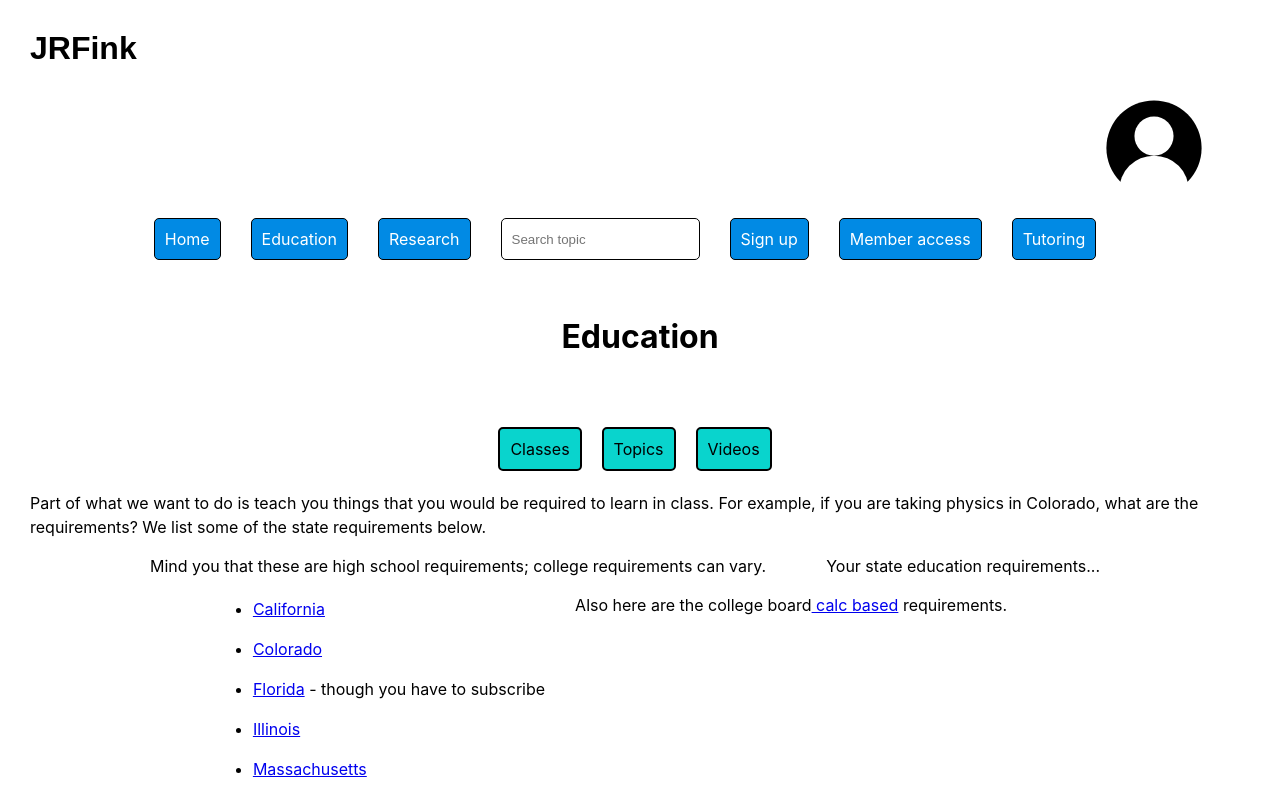
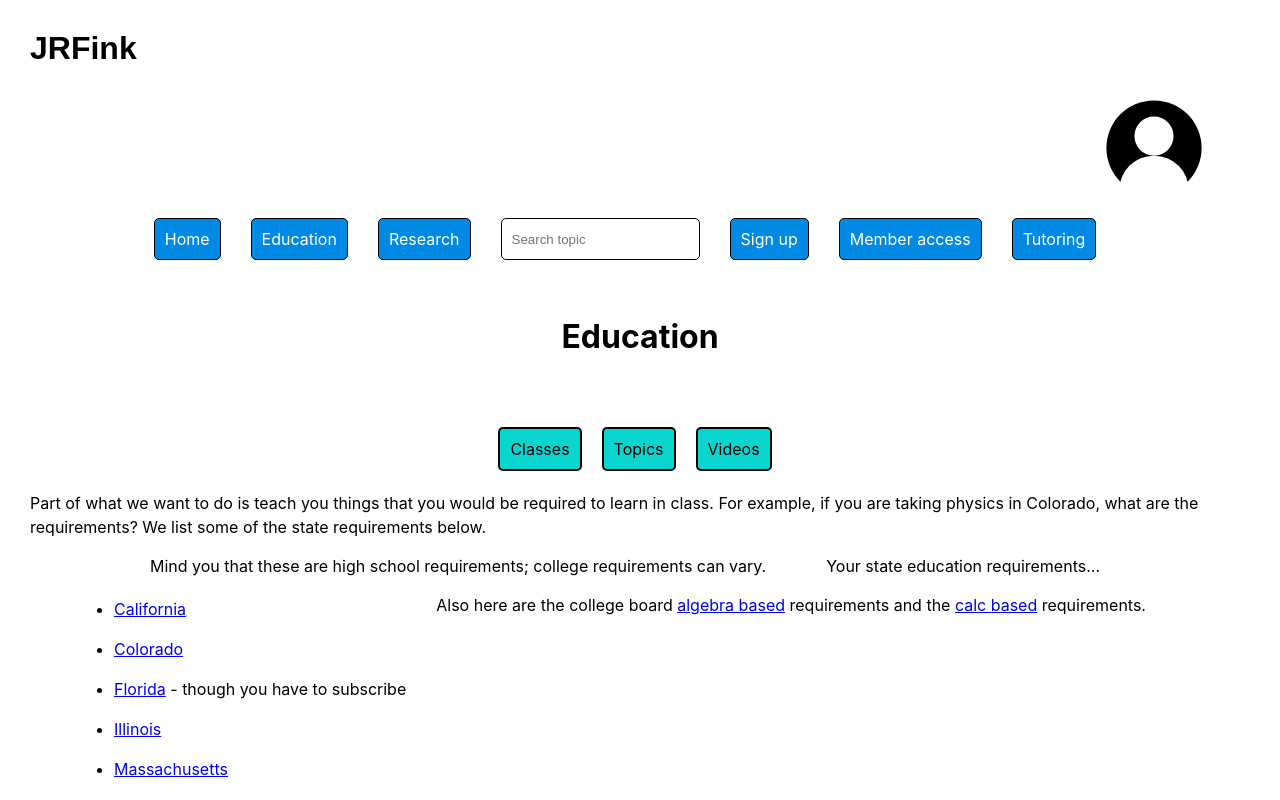
Before and after one commit to JRFink/jrfphyspagesnew, a Next.js app: page /education in a window 1280 px wide. Shown: the top 800 px of the page. Built offline with nearby package versions, Linux system fonts and the light colour scheme.

Commit message:
Update index.tsx

```diff
--- a/pages/education/index.tsx
+++ b/pages/education/index.tsx
@@ -53,7 +53,7 @@ Your state education requirements...
 </ul>
 <br />
 <p>
-Also here are the college board<a href="https://apstudents.collegeboard.org/courses/ap-physics-c-mechanics"> calc based</a> requirements.
+Also here are the college board <a href="https://apstudents.collegeboard.org/courses/ap-physics-1-algebra-based">algebra based</a> requirements and the <a href="https://apstudents.collegeboard.org/courses/ap-physics-c-mechanics">calc based</a> requirements.
 </p>
 <br />
  </div>
```
